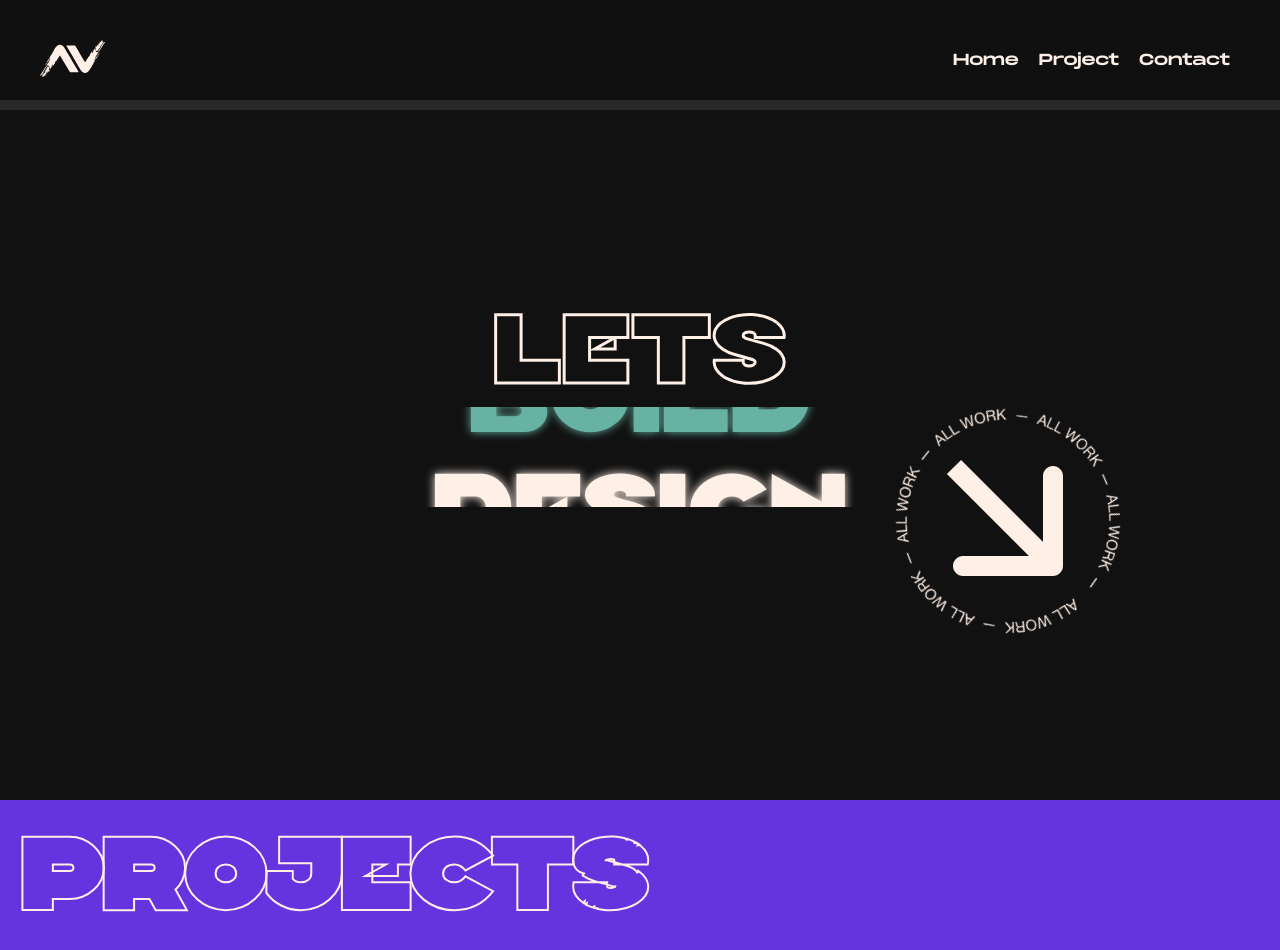
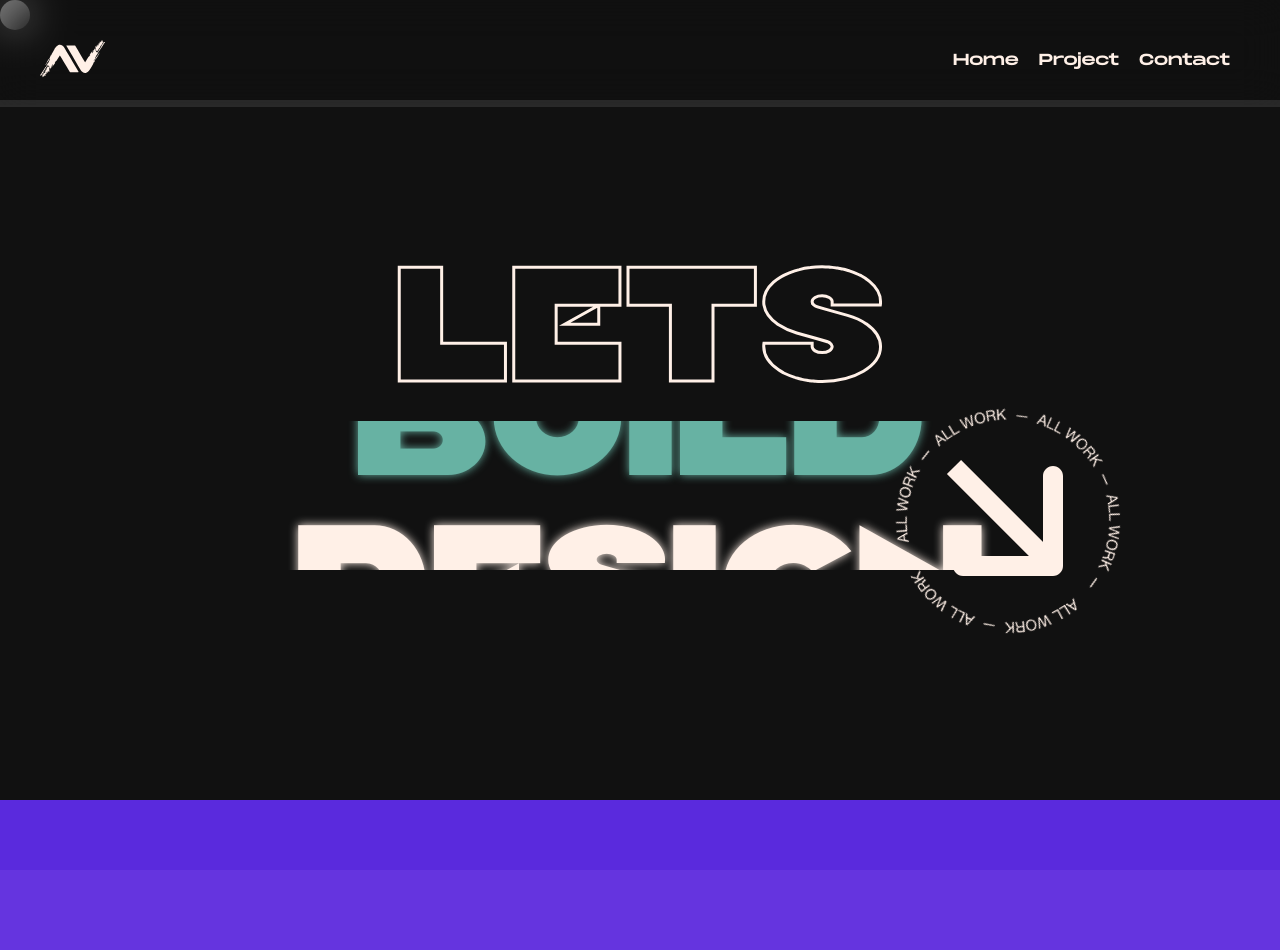
Before and after one commit to Abhishek79201/Portfolio, a React (Create React App) app: page / in a window 1280 px wide. Shown: the top 950 px of the page. Built offline with nearby package versions, Linux system fonts and the light colour scheme.

Commit message:
Custom Cursor

```diff
--- a/package.json
+++ b/package.json
@@ -14,6 +14,7 @@
     "@testing-library/react": "^13.4.0",
     "@testing-library/user-event": "^13.5.0",
     "animate.css": "^4.1.1",
+    "gsap": "^3.11.3",
     "loaders.css": "^0.1.2",
     "node-module": "^2.0.0",
     "react": "^18.2.0",
@@ -24,6 +25,7 @@
     "react-loaders": "^3.0.1",
     "react-router-dom": "^6.4.3",
     "react-scripts": "5.0.1",
+    "react-use": "^17.4.0",
     "sass": "^1.56.0",
     "web-vitals": "^2.1.4"
   },
--- a/src/App.js
+++ b/src/App.js
@@ -5,37 +5,14 @@ import Projects from './assets/pages/Projects/Projects';
 import About from './assets/pages/About/About';
 import Contact from './assets/pages/Contact/Contact';
 import Navbar from '../src/assets/components/Navbar';
-import React, { useState, useEffect } from 'react';
-
+import Scbar from './assets/scbar';
+import CustomCursor from './assets/CustomCursor';
 function App() {
-  const [scrollTop, setScrollTop] = useState(0);
-  const onScroll = () => {
-    const winScroll = document.documentElement.scrollTop;
-    let height =
-      document.documentElement.scrollHeight -
-      document.documentElement.clientHeight;
-    const scorlled = (winScroll / height) * 100;
-    setScrollTop(scorlled);
-  };
-
-  useEffect(() => {
-    window.addEventListener('scroll', onScroll);
-
-    return () => window.removeEventListener('scroll', onScroll);
-  }, []);
-
   return (
     <>
+      <CustomCursor />
       <div>
-        <div
-          id="progressBar"
-          style={{
-            width: `${scrollTop * 1.1}% `,
-            opacity: `${scrollTop}%`,
-            zIndex: `99999999`,
-          }}
-        ></div>
-        <div id="progressBarContainer"></div>
+        <Scbar />
         <Navbar />
       </div>
       <Routes>
--- a/src/App.scss
+++ b/src/App.scss
@@ -38,7 +38,7 @@ $tertiary-color: #5a2add;
   top: 10rem;
   right: 0;
   width: 100%;
-  height: 10px;
+  height: 7px;
   background: rgba(255, 255, 255, 0.103);
   z-index: 99999999;
 }
@@ -50,6 +50,6 @@ $tertiary-color: #5a2add;
 
   left: 0;
   // height: 5px;
-  height: 10px;
-  background: linear-gradient(to right, #5a2add, #be81ef);
+  height: 7px;
+  background: linear-gradient(to right, #5a2add, red, #be81ef);
 }
--- /dev/null
+++ b/src/assets/CustomCursor/index.jsx
@@ -0,0 +1,76 @@
+import React from 'react';
+import './style.scss';
+// import CustomCursorContext from "./context/CustomCursorContext";
+
+// TODO: Hide if cursor not moved
+const CustomCursor = () => {
+  // const { type } = useContext(CustomCursorContext);
+  const secondaryCursor = React.useRef(null);
+  const positionRef = React.useRef({
+    mouseX: 0,
+    mouseY: 0,
+    destinationX: 0,
+    destinationY: 0,
+    distanceX: 0,
+    distanceY: 0,
+    key: -1,
+  });
+
+  React.useEffect(() => {
+    document.addEventListener('mousemove', (event) => {
+      const { clientX, clientY } = event;
+
+      const mouseX = clientX;
+      const mouseY = clientY;
+
+      positionRef.current.mouseX =
+        mouseX - secondaryCursor.current.clientWidth / 2;
+      positionRef.current.mouseY =
+        mouseY - secondaryCursor.current.clientHeight / 2;
+    });
+
+    return () => {};
+  }, []);
+
+  React.useEffect(() => {
+    const followMouse = () => {
+      positionRef.current.key = requestAnimationFrame(followMouse);
+      const {
+        mouseX,
+        mouseY,
+        destinationX,
+        destinationY,
+        distanceX,
+        distanceY,
+      } = positionRef.current;
+      if (!destinationX || !destinationY) {
+        positionRef.current.destinationX = mouseX;
+        positionRef.current.destinationY = mouseY;
+      } else {
+        positionRef.current.distanceX = (mouseX - destinationX) * 0.1;
+        positionRef.current.distanceY = (mouseY - destinationY) * 0.1;
+        if (
+          Math.abs(positionRef.current.distanceX) +
+            Math.abs(positionRef.current.distanceY) <
+          0.1
+        ) {
+          positionRef.current.destinationX = mouseX;
+          positionRef.current.destinationY = mouseY;
+        } else {
+          positionRef.current.destinationX += distanceX;
+          positionRef.current.destinationY += distanceY;
+        }
+      }
+      if (secondaryCursor && secondaryCursor.current)
+        secondaryCursor.current.style.transform = `translate3d(${destinationX}px, ${destinationY}px, 0)`;
+    };
+    followMouse();
+  }, []);
+  return (
+    <div className={`cursor-wrapper default`}>
+      <div className="secondary-cursor" ref={secondaryCursor}></div>
+    </div>
+  );
+};
+
+export default CustomCursor;
--- /dev/null
+++ b/src/assets/CustomCursor/style.scss
@@ -0,0 +1,120 @@
+.secondary-cursor {
+  z-index: 1000;
+  border-radius: 50%;
+  pointer-events: none;
+  overflow: hidden;
+  transform: translate3d(0, 0, 0);
+  position: fixed;
+  background: white;
+  // border: 1px solid black;
+  mix-blend-mode: difference;
+  transition: width 0.25s ease-in-out, height 0.25s ease-in-out;
+
+  &.regular {
+    width: 40px;
+    height: 40px;
+  }
+  &.small {
+    width: 60px;
+    height: 60px;
+  }
+}
+
+.secondary-cursor {
+  z-index: 10000;
+
+  pointer-events: none;
+  // overflow: hidden;
+  transform: translate3d(0, 0, 0);
+  position: fixed;
+}
+
+.secondary-cursor {
+  width: 30px;
+  height: 30px;
+}
+
+// .slider-drag {
+// }
+
+// .hamburger {
+// }
+@keyframes fadeIn {
+  0% {
+    opacity: 0;
+  }
+
+  100% {
+    opacity: 1;
+  }
+}
+
+@keyframes fadeOut {
+  0% {
+    opacity: 1;
+  }
+
+  100% {
+    opacity: 0;
+  }
+}
+
+@keyframes bgUp {
+  from {
+    background-color: transparent;
+  }
+
+  to {
+    background-color: black;
+  }
+}
+
+@keyframes bgDown {
+  from {
+    background-color: black;
+  }
+
+  to {
+    background-color: transparent;
+  }
+}
+
+@keyframes scaleUp {
+  from {
+    transform: scale(1);
+  }
+
+  to {
+    transform: scale(1.5);
+  }
+}
+
+@keyframes scaleDown {
+  from {
+    transform: scale(1.5);
+  }
+
+  to {
+    transform: scale(1);
+  }
+}
+
+@keyframes translateLeftDot {
+  from {
+    transform: translate(20px, -50%);
+  }
+
+  to {
+    transform: translate(0px, -50%);
+  }
+}
+
+@keyframes translateRightDot {
+  from {
+    transform: translate(-20px, -50%);
+  }
+
+  to {
+    transform: translate(0px, -50%);
+  }
+}
--- a/src/assets/components/Hero.css
+++ b/src/assets/components/Hero.css
@@ -68,7 +68,6 @@
   flex-direction: column;
   align-items: center;
   justify-content: center;
-  font-size: 5.2rem;
 }
 
 .fixed-position {
@@ -263,3 +262,36 @@
     font-size: 20vh;
   }
 }
+@media screen and (min-width: 992px) {
+  .wrapper {
+    font-size: 16rem;
+    height: 26rem;
+  }
+  .words {
+    height: 14rem;
+  }
+  .spin {
+    width: 224px;
+    height: 224px;
+  }
+  .arrow {
+    top: 5rem;
+    left: 5rem;
+  }
+  .arrowP {
+    width: 117px;
+    height: 117px;
+  }
+  .loop-holder__text {
+    font-size: 20vh;
+  }
+}
+@media screen and (min-width: 1200px) {
+  .wrapper {
+    font-size: 20rem;
+    height: 34rem;
+  }
+  .words {
+    height: 20rem;
+  }
+}
--- a/src/assets/pages/Projects/Projects.js
+++ b/src/assets/pages/Projects/Projects.js
@@ -1,8 +1,10 @@
 import './project.scss';
 import React from 'react';
 import { useState, useEffect } from 'react';
-
+// import { useIntersection } from 'react-use';
+// import gsap from 'gsap';
 const Projects = () => {
+  //
   const [scrollTop, setScrollTop] = useState(0);
   const onScroll = () => {
     const winScroll = document.documentElement.scrollTop;
@@ -24,12 +26,12 @@ const Projects = () => {
       <div className="project">
         <div className="container b2">
           <h1
-            className="title"
+            className="title "
             style={{
-              left: `${scrollTop / 2.5}%`,
+              left: `${scrollTop / 2}%`,
+              opacity: `${scrollTop * 4}%`,
             }}
           >
-            {' '}
             Projects
           </h1>
         </div>
--- a/src/assets/pages/Projects/project.scss
+++ b/src/assets/pages/Projects/project.scss
@@ -3,6 +3,10 @@
   width: 100% !important;
   margin: 0 !important;
   height: 150vh;
+  padding-top: 7rem;
+  overflow-x: hidden;
+  position: relative;
+  z-index: -2;
 }
 .b2 {
   background-color: #bd81ef1e;
--- a/src/assets/scbar.js
+++ b/src/assets/scbar.js
@@ -1,7 +1,34 @@
-const progressBar = document.querySelector('#progressBar');
-let totalPageHeight = document.body.scrollHeight - window.innerHeight;
-window.onscroll = () => {
-  let newProgressHeight = (window.pageYOffset / totalPageHeight) * 100;
-  progressBar.style.height = `${newProgressHeight}%`;
-  progressBar.style.opacity = `${newProgressHeight}%`;
+import React, { useState, useEffect } from 'react';
+
+const Scbar = () => {
+  const [scrollTop, setScrollTop] = useState(0);
+  const onScroll = () => {
+    const winScroll = document.documentElement.scrollTop;
+    let height =
+      document.documentElement.scrollHeight -
+      document.documentElement.clientHeight;
+    const scorlled = (winScroll / height) * 100;
+    setScrollTop(scorlled);
+  };
+
+  useEffect(() => {
+    window.addEventListener('scroll', onScroll);
+
+    return () => window.removeEventListener('scroll', onScroll);
+  }, []);
+  return (
+    <div>
+      <div
+        id="progressBar"
+        style={{
+          width: `${scrollTop * 1.1}% `,
+          opacity: `${scrollTop}%`,
+          zIndex: `99999999`,
+        }}
+      ></div>
+      <div id="progressBarContainer"></div>
+    </div>
+  );
 };
+
+export default Scbar;
```
Also changed, not shown: src/assets/CustomCursor/CursorManager.jsx (added, +14 -0 lines), 1 other file (tests, documents, lock files or other folders).
